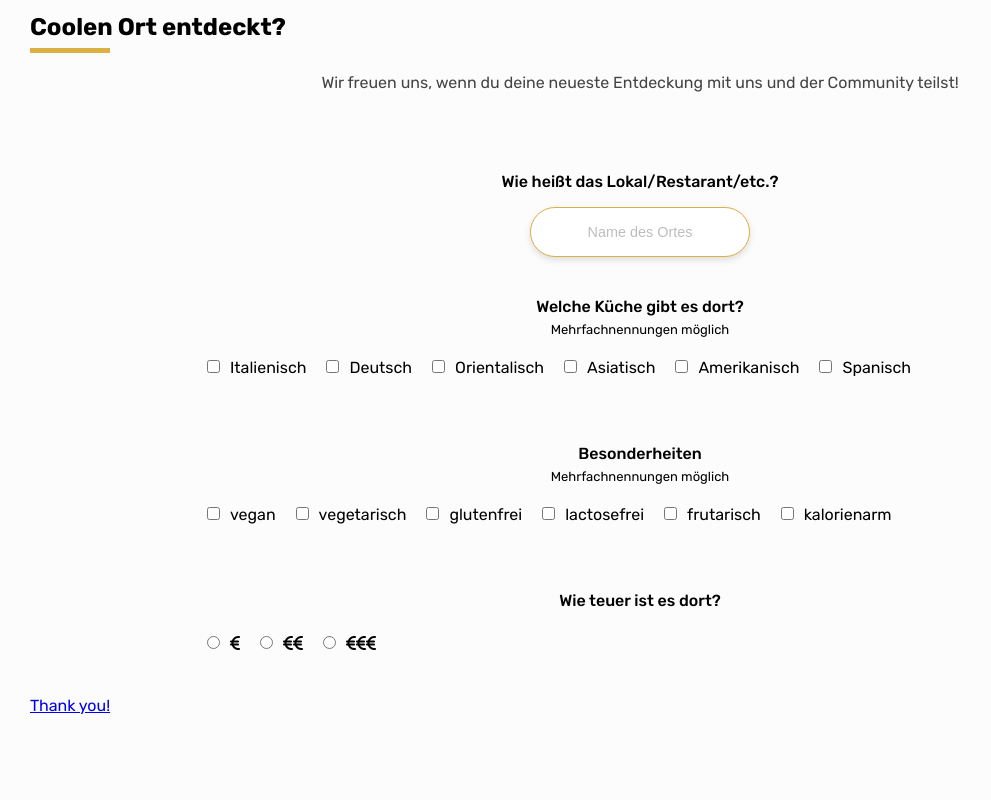
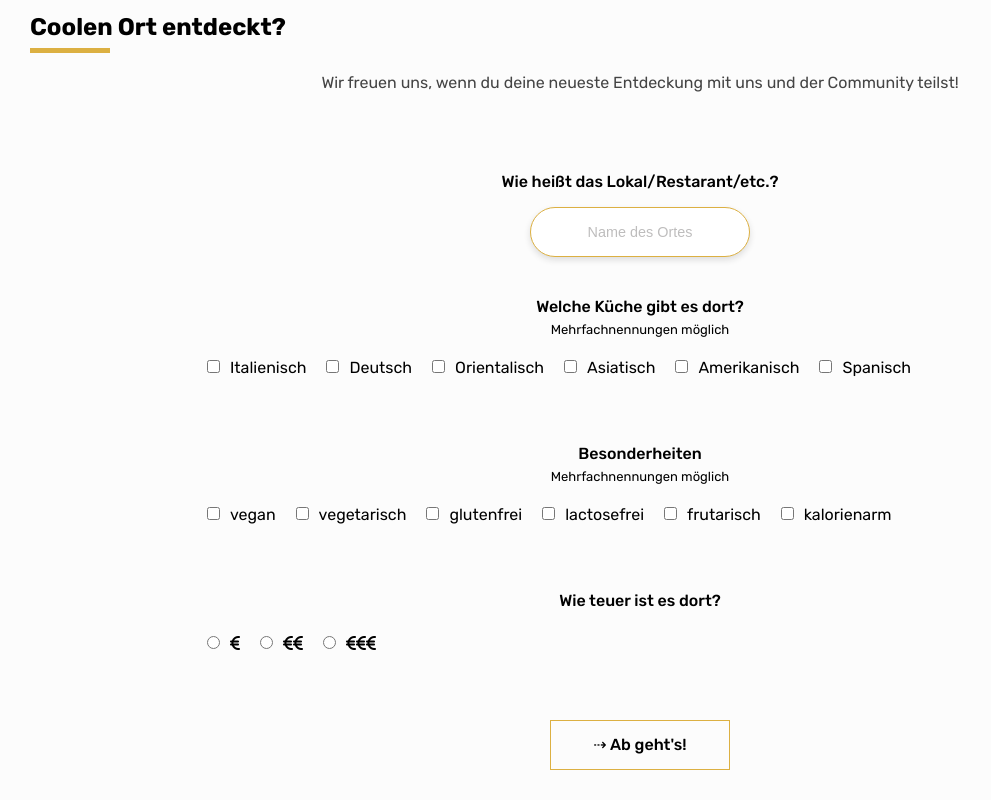
Before and after one commit to nadinho/where-to-go-for-lunch, a React (Create React App) app: page /Add in a window 1280 px wide. Shown: the part 336-1136 px from the top of the page, without its empty margins (0-991 px from the left). Before the commit the page ends 1097 px from the top, so only its background shows below. Built offline with nearby package versions, Linux system fonts and the light colour scheme.

Commit message:
add redirect button to all pages

```diff
--- /dev/null
+++ b/src/components/Button.css
@@ -0,0 +1,12 @@
+.btn {
+  padding: 10px;
+  background: none;
+  margin-top: 40px;
+  border: 1px solid #dcb042;
+  height: 50px;
+  width: 180px;
+  font-size: 1rem;
+  cursor: pointer;
+  font-family: Rubik;
+  font-weight: 500;
+}
--- /dev/null
+++ b/src/components/Button.js
@@ -0,0 +1,6 @@
+import React from 'react';
+import './Button.css';
+
+export default function Button(props) {
+  return <button className="btn"> {props.children}</button>;
+}
--- a/src/pages/Add.js
+++ b/src/pages/Add.js
@@ -2,6 +2,7 @@ import React from 'react';
 import './Add.css';
 import { Link } from 'react-router-dom';
 import Title from '../components/Title';
+import Button from '../components/Button';
 
 export default function Add() {
   return (
@@ -178,10 +179,12 @@ export default function Add() {
             </label>
           </li>
         </ul>
+        <Link to="/thanks">
+          <Button type="submit" link to="/thanks">
+            ⇢ Ab geht's!
+          </Button>
+        </Link>
       </form>
-      <p>
-        <Link to="/thanks">Thank you!</Link>
-      </p>
     </div>
   );
 }
--- a/src/pages/Start.js
+++ b/src/pages/Start.js
@@ -2,15 +2,16 @@ import React from 'react';
 import './Start.css';
 import { Link } from 'react-router-dom';
 import Title from '../components/Title';
+import Button from '../components/Button';
 
 export default function Start() {
   return (
     <>
       <Title text="Startseite"></Title>
       <p>Hihi, ich bin die Startseite</p>
-      <p>
-        <Link to="/add">Add</Link>
-      </p>
+      <Link to="/add">
+        <Button type="text">⇢ Ort hinzufügen</Button>
+      </Link>
     </>
   );
 }
--- a/src/pages/Thanks.js
+++ b/src/pages/Thanks.js
@@ -2,15 +2,16 @@ import React from 'react';
 import './Thanks.css';
 import { Link } from 'react-router-dom';
 import Title from '../components/Title';
+import Button from '../components/Button';
 
 export default function Start() {
   return (
     <>
       <Title text="Thank you"></Title>
       <p>Danke für die Blumen...</p>
-      <p>
-        <Link to="/">Zurück zur Startseite</Link>
-      </p>
+      <Link to="/">
+        <Button type="text">⇢ Startseite</Button>
+      </Link>
     </>
   );
 }
```
